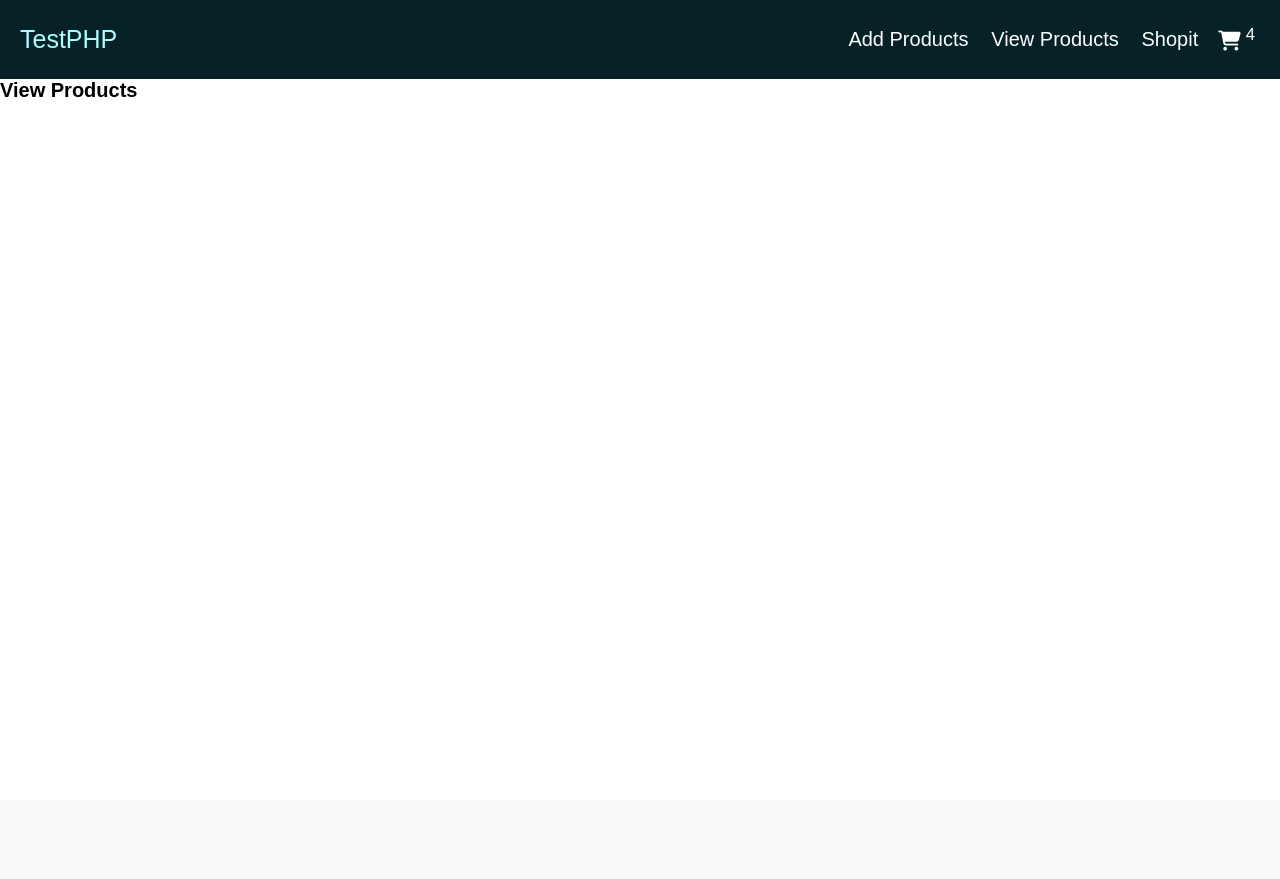
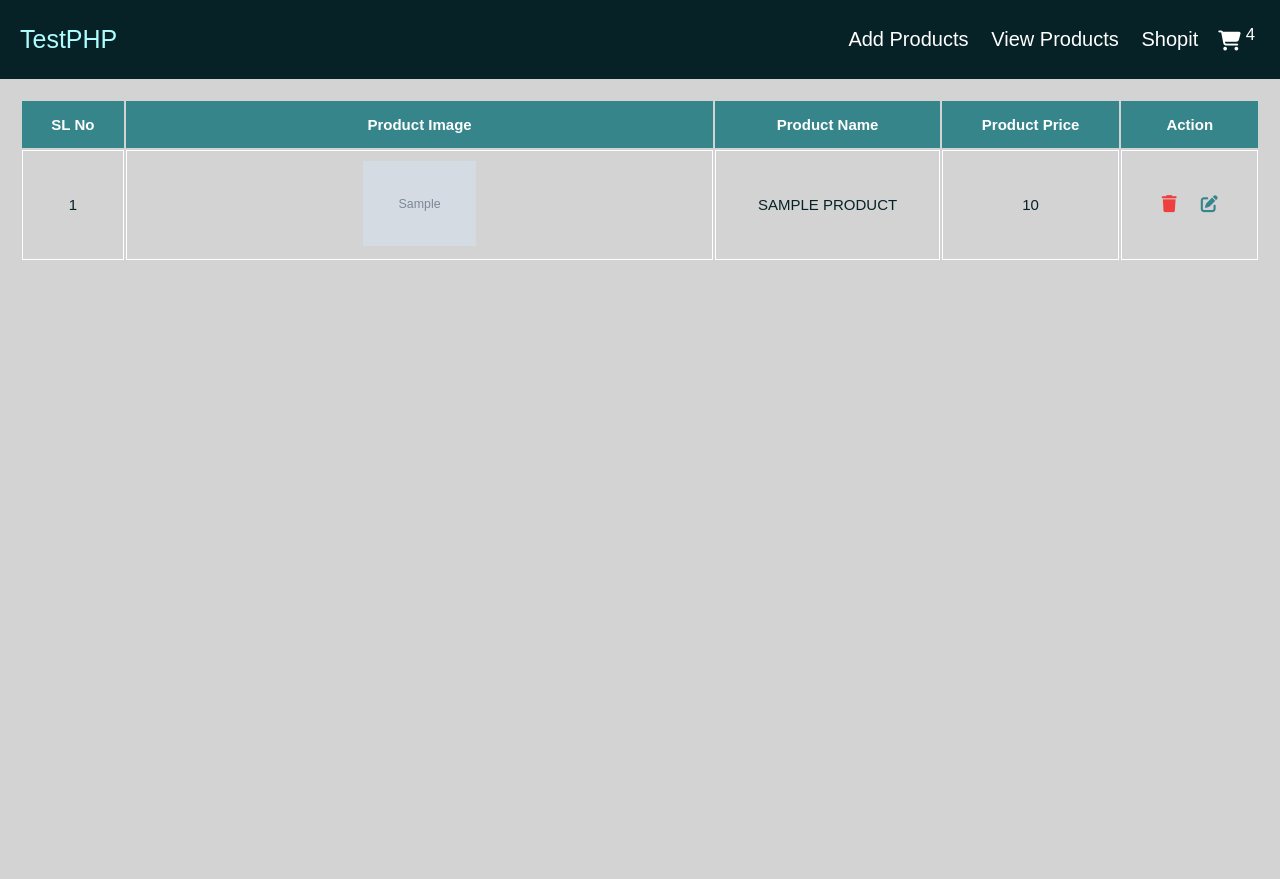
Before and after one commit to Annd0101/shoppingcart_php, a PHP site: page /view_products.php in a window 1280 px wide. Before the commit the page ends 97 px from the top, so only its background shows below. Run offline with PHP 8.4, Linux system fonts and the light colour scheme; tables that the repository leaves empty or names only in its code hold one stand-in row (values such as "Sample post"); grey boxes marked "Sample" are stand-in pictures.

Commit message:
delete product

```diff
--- a/css/style.css
+++ b/css/style.css
@@ -22,7 +22,7 @@ html {
   overflow-x: hidden;
 }
 .container {
-  max-width: 1100px;
+  max-width: 1400px;
   margin: 0 auto;
   padding-bottom: 5rem;
   height: 100vh;
--- a/view_products.php
+++ b/view_products.php
@@ -1,4 +1,4 @@
-<?php include 'connect.php'; ?>
+<?php include 'connect.php' ?>
 <!DOCTYPE html>
 <html lang="en">
 <head>
@@ -12,6 +12,53 @@
 </head>
 <body>
     <?php include('header.php') ?>
-    <h1>View Products</h1>
+    <div class="container">
+        <section class="display_product">
+            <table>
+
+                <tbody>
+                    <?php $display_product = mysqli_query($conn, 'Select * from `products`');
+                    if(mysqli_num_rows($display_product) > 0) {
+                        // fetch data
+                        echo "                <thead>
+                    <th>SL No</th>
+                    <th>Product Image</th>
+                    <th>Product Name</th>
+                    <th>Product Price</th>
+                    <th>Action</th>
+                </thead>";
+                        $num = 1;
+                        while($row = mysqli_fetch_assoc($display_product)) {
+                            $product_id = $row['id'];
+                            $product_name = $row['name'];
+                            $product_price = $row['price'];
+                            $product_image = $row['image'];
+
+                        ?>
+
+                    <tr>
+                        <td><?php echo $num ?></td>
+                        <td><img src="images/<?php echo $product_image ?>" alt="<?php echo $product_name ?>"></td>
+                        <td> <?php echo $product_name ?></td>
+                        <td> <?php echo $product_price ?></td>
+                        <td>
+                            <a href="delete.php?deletee=<?php echo $product_id ?>" onclick=" return confirm('Are you sure to delete this product');" class="delete_product_btn"><i class="fas fa-trash"></i></a>
+                            <a href="" class="update_product_btn"><i class="fas fa-edit"></i></a>
+                        </td>
+
+                     </tr>
+                        <?php
+                        $num++;
+                            };
+
+                    } else {
+                        echo "<div class='empty_text'>No Products Available</div>";
+                    }
+                    ?>
+
+                </tbody>
+            </table>
+        </section>
+    </div>
 </body>
 </html>
```
Also changed, not shown: delete.php (added, +13 -0 lines), images/images.jpg (added), images/login_insta (1).png (added), images/lovepik-laptop-png-image_401283536_wh860.png (added).
